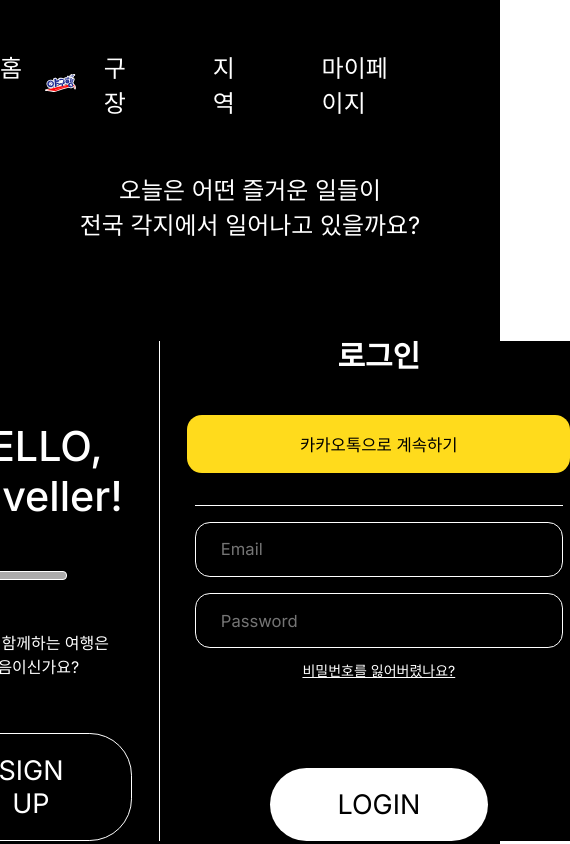
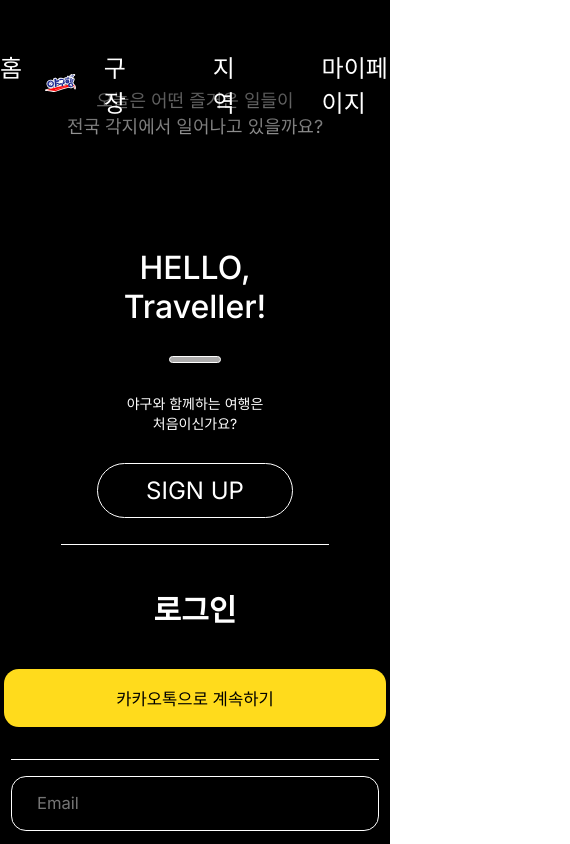
Before and after one commit to 2024-TourismContest/Yaguhang_FE, a React (Vite) app: page /users/login in a window 390 px wide. Shown: the top 844 px of the page, 570 px wide, since content can reach past the window. Built offline with nearby package versions, Linux system fonts and the light colour scheme; no server answers.

Commit message:
:lipstick: UI: 반응형 설정

```diff
--- a/src/pages/login/LoginPage.tsx
+++ b/src/pages/login/LoginPage.tsx
@@ -28,18 +28,36 @@ const PageContainer = styled.div`
   height: 100vh;
   min-width: 500px;
   background-color: #000;
+
+  @media (max-width: 768px) {
+    padding-top: 20vh;
+    min-width: 100vw;
+  }
 `;
 
 const RowContainer = styled.div`
   margin-top: 100px;
   display: flex;
   gap: 7vw;
+
+  @media (max-width: 768px) {
+    flex-direction: column;
+    align-items: center;
+    margin-top: 50px;
+    gap: 3vh;
+  }
 `;
 
 const LineVertical = styled.div`
   width: 1px;
   height: 100%;
   background: #fff;
+
+  @media (max-width: 768px) {
+    width: 70%;
+    height: 1px;
+    margin-bottom: 3vh;
+  }
 `;
 
 const LineHorizontal = styled.div`
@@ -48,6 +66,11 @@ const LineHorizontal = styled.div`
   border-radius: 4px;
   border: 1px solid #fff;
   background: #acabab;
+
+  @media (max-width: 768px) {
+    width: 50px;
+    height: 5px;
+  }
 `;
 
 const LeftContainer = styled.div`
@@ -56,10 +79,15 @@ const LeftContainer = styled.div`
   align-items: center;
   gap: 50px;
   margin-top: 80px;
+
+  @media (max-width: 768px) {
+    gap: 30px;
+    margin-top: 40px;
+  }
 `;
 
 const Title = styled.h1`
-  color: #FFF;
+  color: #fff;
   text-align: center;
   font-family: Inter;
   font-size: 23.921px;
@@ -68,6 +96,10 @@ const Title = styled.h1`
   line-height: normal;
   white-space: pre-line;
 
+  @media (max-width: 768px) {
+    font-size: 18px;
+    margin-bottom: 20px;
+  }
 `;
 
 const TextLarge = styled.span`
@@ -78,6 +110,10 @@ const TextLarge = styled.span`
   font-weight: 500;
   line-height: normal;
   white-space: pre-line;
+
+  @media (max-width: 768px) {
+    font-size: 2em;
+  }
 `;
 
 const TextMini = styled.p`
@@ -88,6 +124,10 @@ const TextMini = styled.p`
   line-height: normal;
   text-align: center;
   white-space: pre-line;
+
+  @media (max-width: 768px) {
+    font-size: 0.875em;
+  }
 `;
 
 const SubmitBtn = styled.button`
@@ -102,6 +142,11 @@ const SubmitBtn = styled.button`
   font-weight: 400;
   cursor: pointer;
   margin-top: auto;
+
+  @media (max-width: 768px) {
+    padding: 0.5em 2em;
+    font-size: 1.5rem;
+  }
 `;
 
 export default LoginPage;
```
